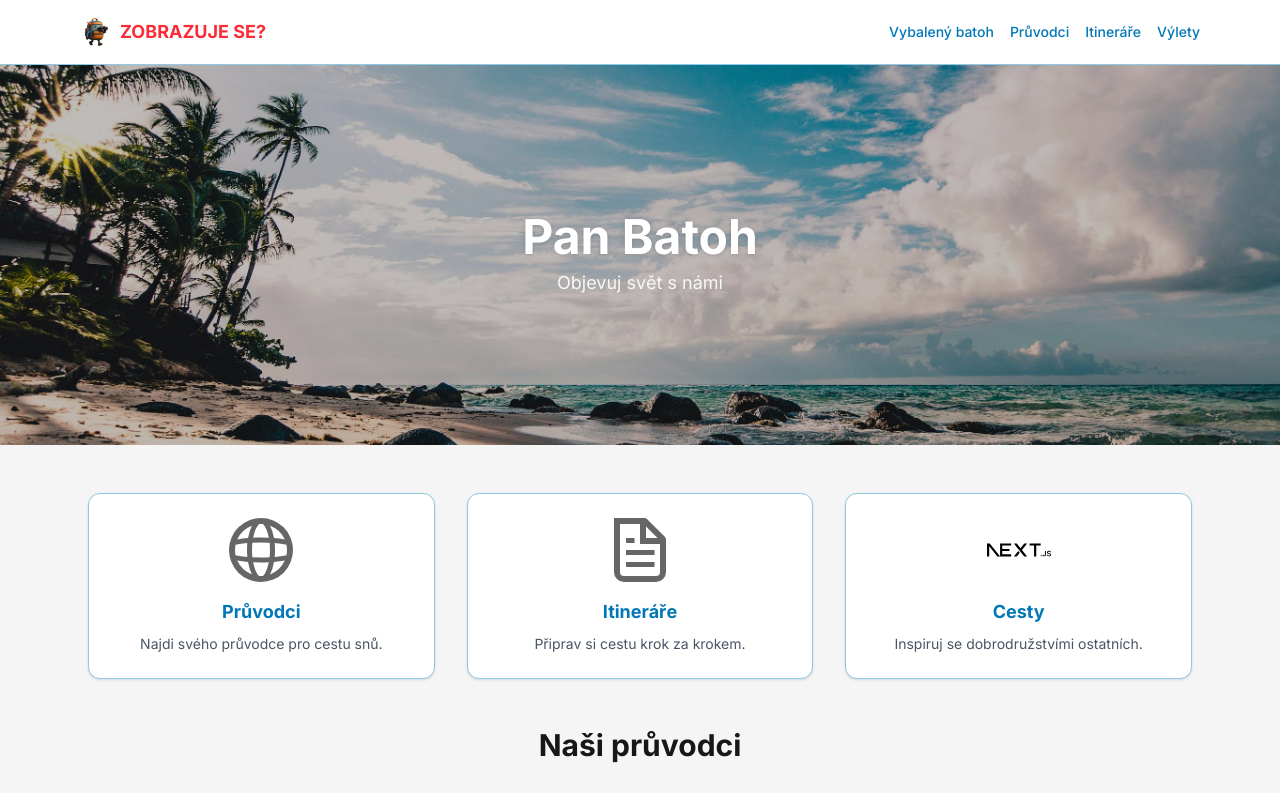
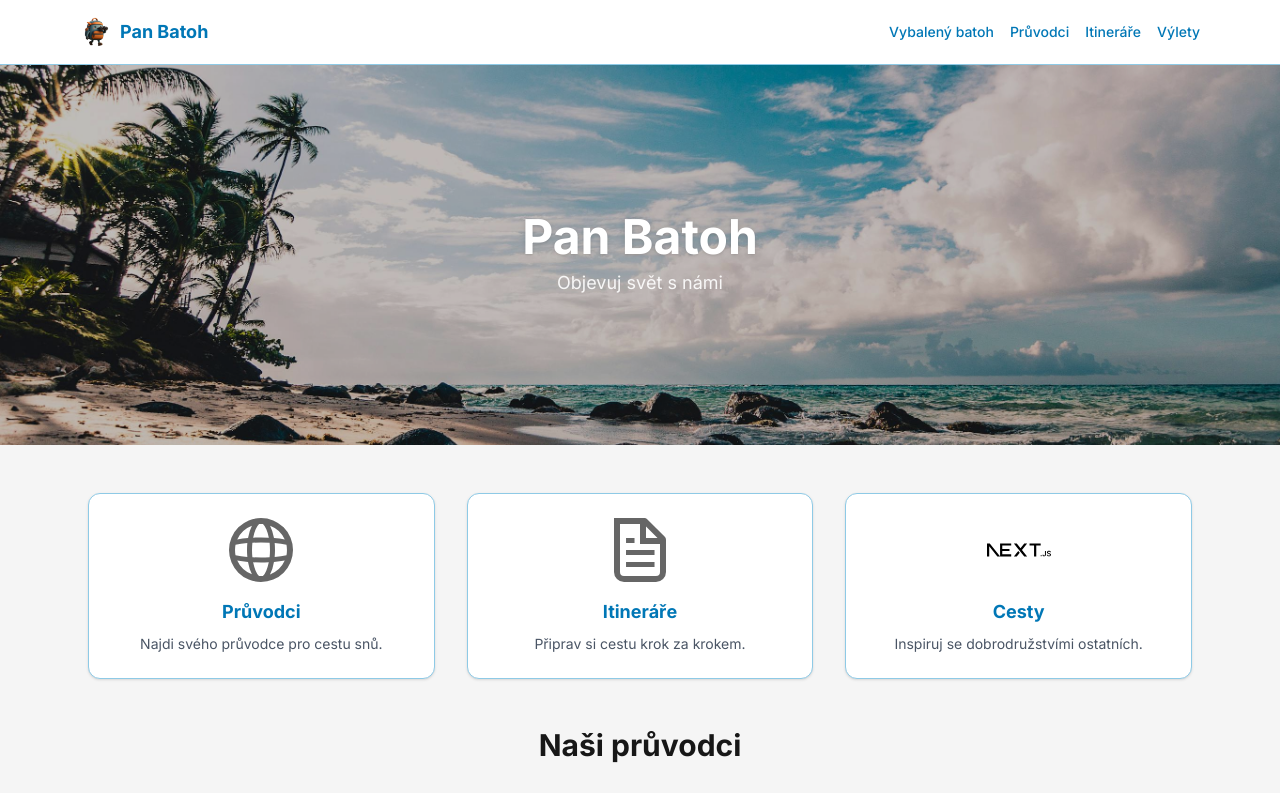
Before and after one commit to Luca10101976/panbatoh, a Next.js app: page / in a window 1280 px wide. Shown: the top 793 px of the page. Built offline with nearby package versions, Linux system fonts and the light colour scheme; no server answers.

Commit message:
Fix: návrat loga na 'Pan Batoh'

```diff
--- a/src/app/components/Header.tsx
+++ b/src/app/components/Header.tsx
@@ -5,6 +5,7 @@ import { useEffect, useState } from "react";
 import { supabase } from "../../supabaseClient";
 
 export default function Header() {
+  console.log("✅ Header komponenta byla načtena");
   const [userEmail, setUserEmail] = useState<string | null>(null);
 
   useEffect(() => {
@@ -47,7 +48,7 @@ export default function Header() {
             alt="Pan Batoh"
             className="h-8 w-8 rounded-md"
           />
-       <span className="text-red-500 font-bold text-lg">ZOBRAZUJE SE?</span>
+       <span className="text-[#0077B6] font-bold text-lg">Pan Batoh</span>
         </Link>
 
         {/* Menu */}
```
